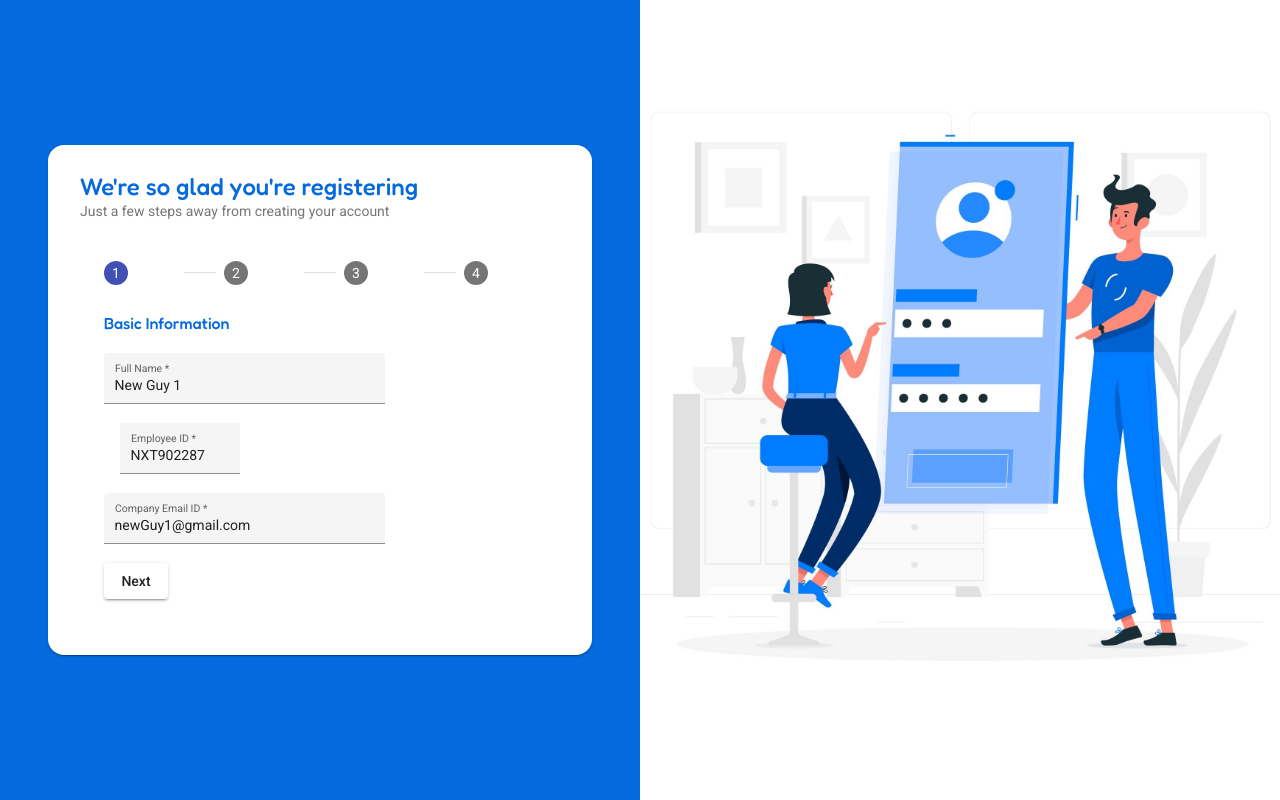
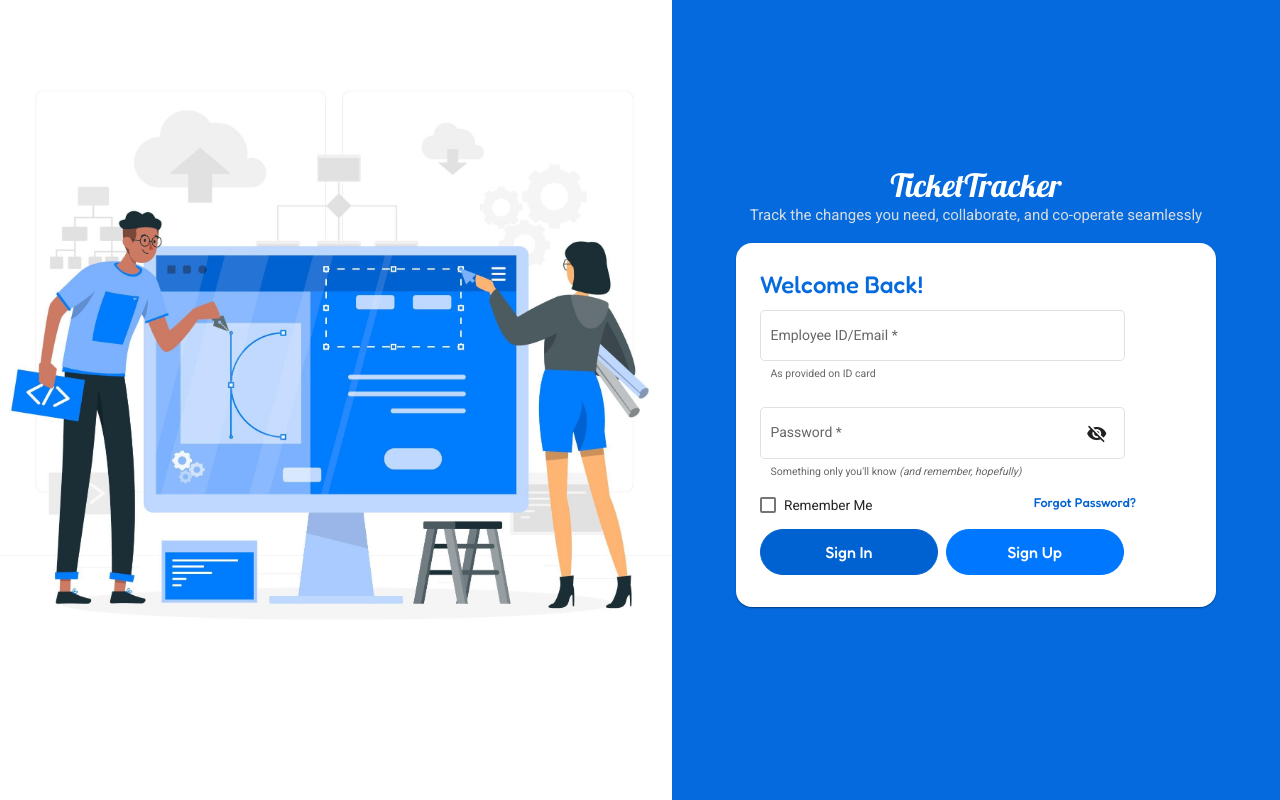
Before and after one commit to marcal279/ticket-tracker, an Angular app: page /login in a window 1280 px wide. Built offline with nearby package versions, Linux system fonts and the light colour scheme; what @angular/fire, ng-apexcharts would draw is missing.

Commit message:
Update app.component.html

```diff
--- a/src/app/app.component.html
+++ b/src/app/app.component.html
@@ -1,9 +1,11 @@
-<!-- <app-login></app-login> -->
-<app-signup></app-signup>
+<!-- <app-login></app-login>
+<app-signup></app-signup> -->
 
 <!-- <app-dashboard></app-dashboard> -->
 
 <!-- <app-ticket-manager></app-ticket-manager> -->
 
 <!-- <app-profile-page></app-profile-page> -->
+
+<router-outlet></router-outlet>
 <!-- {{title}} up and running!! -->
```
